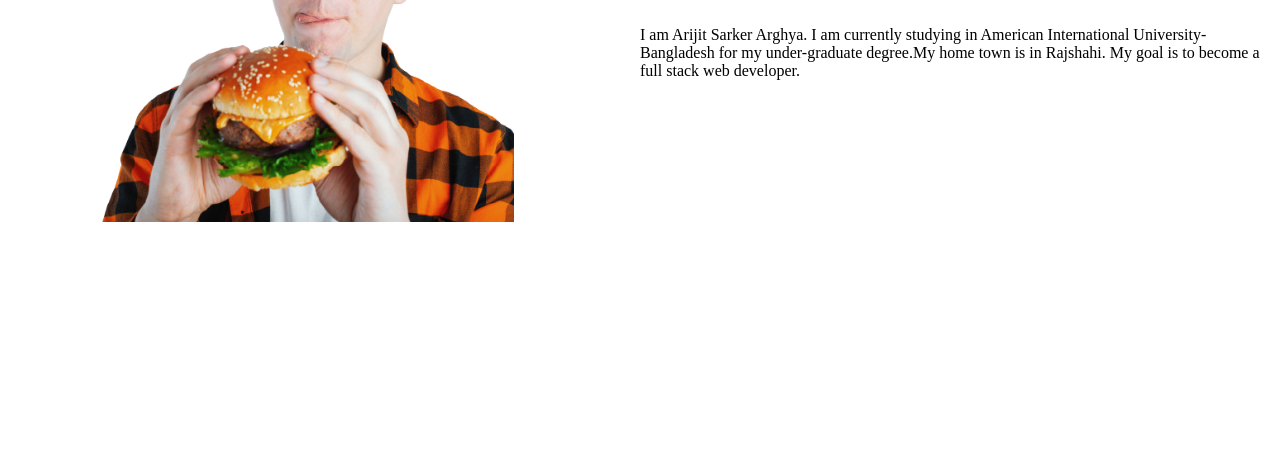
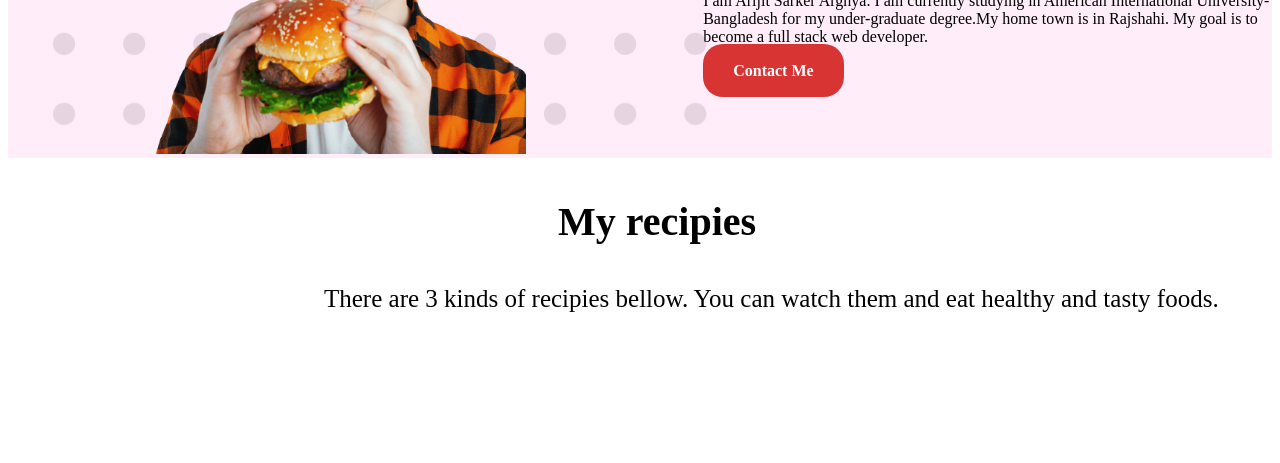
Before and after one commit to ArijitSarker797/food-assignment, a plain HTML site: page index.html in a window 1280 px wide. Shown: the part 717-1180 px from the top of the page. Before the commit the page ends 951 px from the top, so only its background shows below. Drawn offline with Linux system fonts and the light colour scheme; a web font is replaced by a local one.

Commit message:
second done

```diff
--- a/index.html
+++ b/index.html
@@ -14,7 +14,7 @@
 </head>
 
 <body>
-    <section>
+    <section class="flexible">
         <div class="half">
             <h1>Having trouble <span class="color-change">Dieting?</span></h1>
             <h1>Just Eat Healthy</h1>
@@ -31,7 +31,7 @@
             <img src="images/male/Group 8447.png" alt="">
         </div>
     </section>
-    <section>
+    <section class="background-pic flexible">
         <div class=second-half>
             <img src="images/male/young-guy-holding-fresh-burger_79782-176-removebg-preview.png" alt="">
         </div>
@@ -39,6 +39,14 @@
             <h1 class="color">About Me</h1>
             <p>I am Arijit Sarker Arghya. I am currently studying in American International University-Bangladesh for my
                 under-graduate degree.My home town is in Rajshahi. My goal is to become a full stack web developer.</p>
+            <a class="contact" target="_blank" href="contact.html">Contact Me</a>
+        </div>
+    </section>
+    <section>
+        <div>
+            <h3 class="align-centre">My recipies</h3>
+            <p class="centre">There are 3 kinds of recipies bellow. You can watch them and eat healthy and tasty foods.
+            </p>
         </div>
     </section>
 </body>
--- a/style.css
+++ b/style.css
@@ -8,13 +8,17 @@ h1{
 .color-change{
     color: orange;
 }
+.flexible{
+    display:flex;
+}
 section{
-    display:flex;
+    margin-bottom: 150px;
 
 }
 .half{
     width:50%;
-    padding:5%;
+    padding-left:5%;
+
 
 }
 .half img{
@@ -33,10 +37,36 @@ section{
 }
 .second-half{
     width: 50%;
+    padding-left: 5%;
 }
 .second-half img{
     width: 80%;
+    padding-right: 80%;
 }
 .color{
     color: tomato;
 }
+.contact{
+    text-decoration: none;
+    background-color: rgb(216, 52, 52);
+    padding: 18px 30px;
+    border-radius: 20px;
+    background-image: linear-gradient(rgb(61, 29, 29)pink);
+    color:white;
+    font-weight: bolder;
+
+}
+.background-pic{
+    background-image: url(images/shapes/Frame\ 59.jpg);
+    background-repeat: no-repeat;
+    margin: 0;
+
+}
+.align-centre{
+    padding-left:550px;
+    font-size: 40px;
+}
+.centre{
+    font-size: 25px;
+    padding-left: 25%;
+}
```
Also changed, not shown: contact.html (added, +20 -0 lines).
